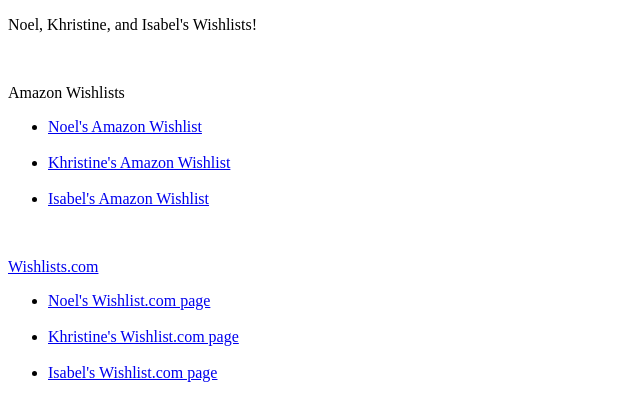
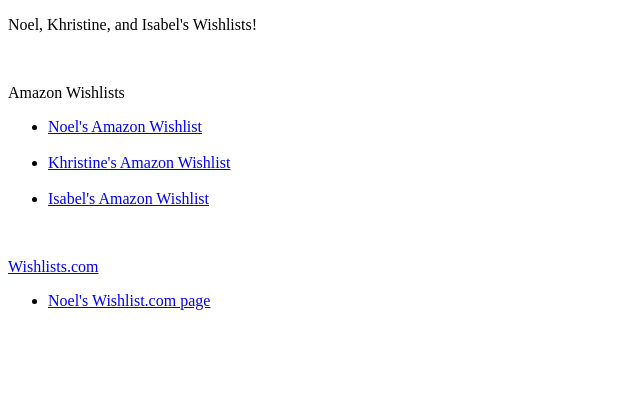
Before and after one commit to chingcuangco/wishlist, a plain HTML site: page index.htm in a window 1280 px wide. Shown: the whole page, without its empty margins (0-640 px from the left). Drawn offline with Linux system fonts and the light colour scheme.

Commit message:
Update index.htm

```diff
--- a/index.htm
+++ b/index.htm
@@ -19,8 +19,6 @@
    <p><a href="https://www.wishlist.com/wishlists/noel-chingcuangco/Eqq80x">Wishlists.com</a></p>
   <ul>
   <li><a href="https://www.wishlist.com/wishlist/noel-chingcuangco/noels-wishlist/LR311x">Noel's Wishlist.com page</a><br>&nbsp;</li>
-  <li><a href="https://www.wishlist.com/wishlist/noel-chingcuangco/khristines-wishlist/rRel61">Khristine's Wishlist.com page</a><br>&nbsp;</li>
-  <li><a href="https://www.wishlist.com/wishlist/noel-chingcuangco/isabels-wishlist/wqenx6">Isabel's Wishlist.com page</a></li>
   </ul>
 
   </body>
```
